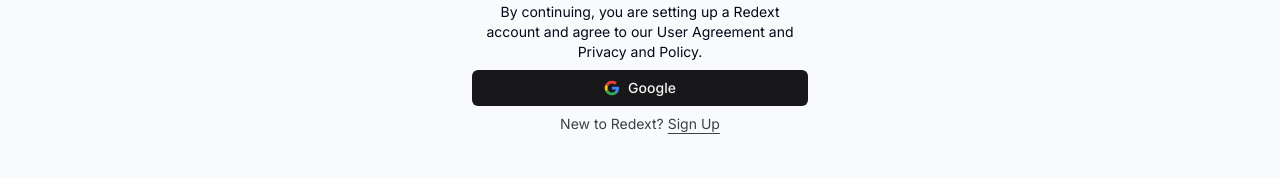
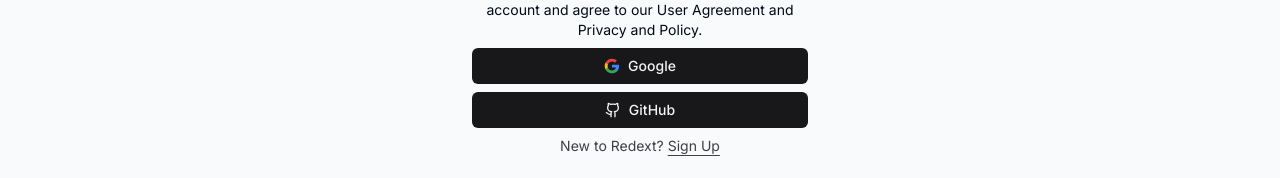
Before and after one commit to Soranosuke2001/Redext, a Next.js app: page /sign-in in a window 1280 px wide. Shown: the part 388-566 px from the top of the page. Built offline with nearby package versions, Linux system fonts and the light colour scheme; no server answers.

Commit message:
added github login option

```diff
--- a/src/components/UserAuthForm.tsx
+++ b/src/components/UserAuthForm.tsx
@@ -6,16 +6,18 @@
 import { signIn } from "next-auth/react";
 import { Icons } from "./Icons";
 import { useToast } from "@/hooks/use-toast";
+import { Github } from "lucide-react";
 
 // Bu adding this, the custom component is now able to accept all the props that can be accepted by a regular div component
 interface UserAuthFormProps extends React.HTMLAttributes<HTMLDivElement> {}
 
 const UserAuthForm: FC<UserAuthFormProps> = ({ className, ...props }) => {
-  const [isLoading, setIsLoading] = useState<boolean>(false);
+  const [googleLoading, setGoogleLoading] = useState<boolean>(false);
+  const [githubLoading, setGithubLoading] = useState<boolean>(false);
   const { toast } = useToast();
 
   const loginWithGoogle = async () => {
-    setIsLoading(true);
+    setGoogleLoading(true);
 
     try {
       await signIn("google");
@@ -27,20 +29,46 @@
         variant: "destructive",
       });
     } finally {
-      setIsLoading(false);
+      setGoogleLoading(false);
+    }
+  };
+
+  const loginWithGitHub = async () => {
+    setGithubLoading(true);
+
+    try {
+      await signIn("github");
+    } catch (error) {
+      // Alert the user there was an error logging in
+      toast({
+        title: "Login Error",
+        description: "There was an error logging in with GitHub",
+        variant: "destructive",
+      });
+    } finally {
+      setGithubLoading(false);
     }
   };
 
   return (
-    <div className={cn("flex justify-center", className)} {...props}>
+    <div className={cn("flex flex-col gap-2", className)} {...props}>
       <Button
         onClick={loginWithGoogle}
-        isLoading={isLoading}
+        isLoading={googleLoading}
         size="sm"
         className="w-full dark:bg-neutral-800 dark:hover:bg-neutral-600"
       >
-        {isLoading ? null : <Icons.google className="w-4 h-4 mr-2" />}
+        {googleLoading ? null : <Icons.google className="w-4 h-4 mr-2" />}
         Google
+      </Button>
+      <Button
+        onClick={loginWithGitHub}
+        isLoading={githubLoading}
+        size="sm"
+        className="w-full dark:bg-neutral-800 dark:hover:bg-neutral-600"
+      >
+        {githubLoading ? null : <Github className="h-4 w-4 mr-2" />}
+        GitHub
       </Button>
     </div>
   );
--- a/src/lib/auth.ts
+++ b/src/lib/auth.ts
@@ -4,6 +4,7 @@
 import { nanoid } from "nanoid";
 
 import GoogleProvider from "next-auth/providers/google";
+import GitHubProvider from "next-auth/providers/github";
 
 export const authOptions: NextAuthOptions = {
   adapter: PrismaAdapter(db),
@@ -17,6 +18,10 @@
     GoogleProvider({
       clientId: process.env.GOOGLE_CLIENT_ID!,
       clientSecret: process.env.GOOGLE_CLIENT_SECRET!,
+    }),
+    GitHubProvider({
+      clientId: process.env.GITHUB_CLIENT_ID!,
+      clientSecret: process.env.GITHUB_CLIENT_SECRET!,
     }),
   ],
   callbacks: {
```
